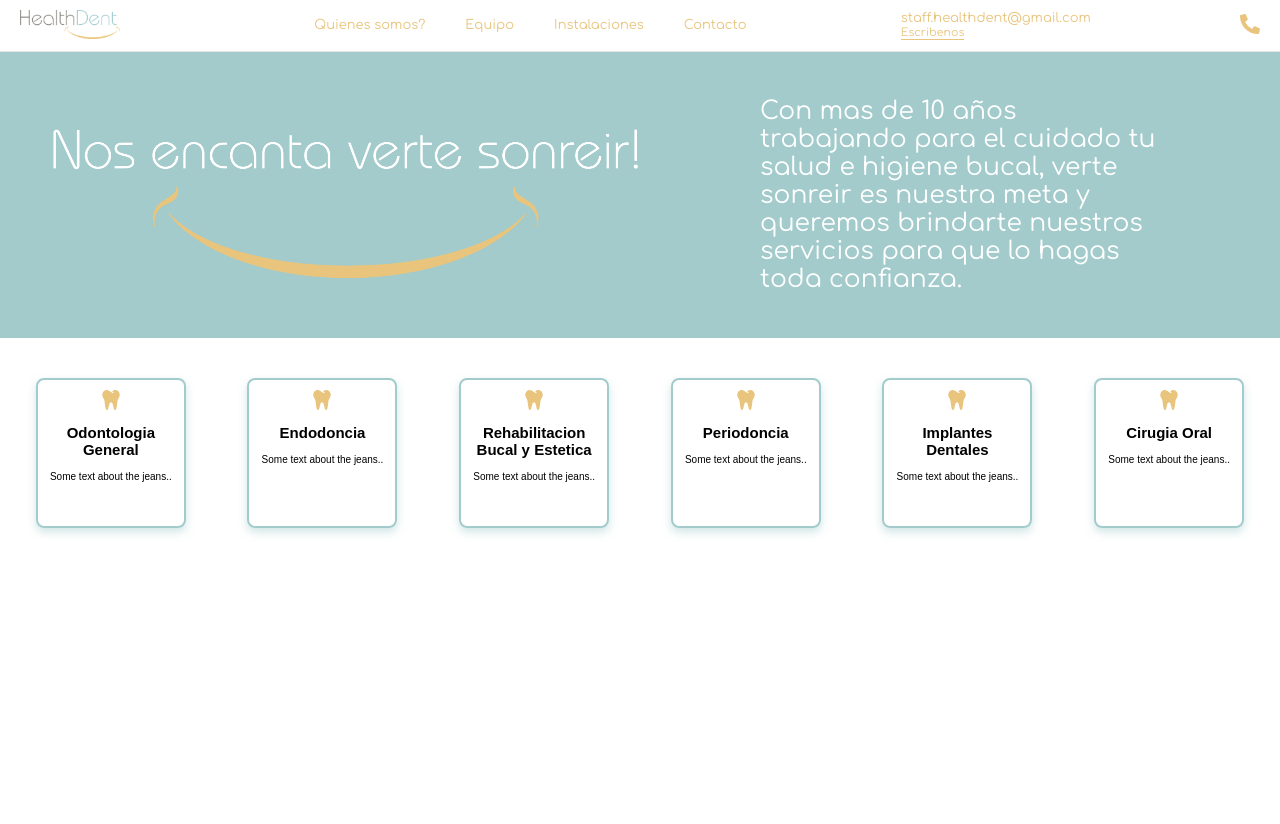
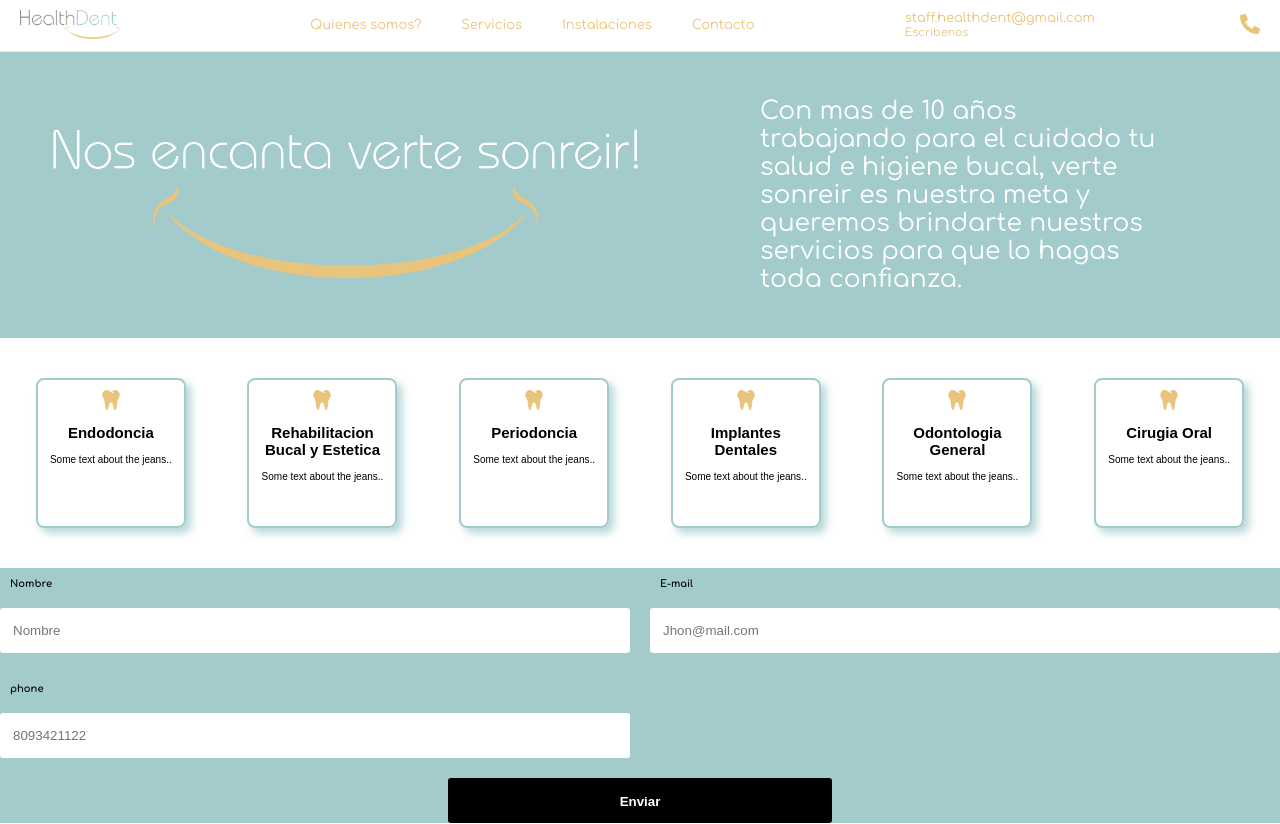
Before and after one commit to efs0-cod3/healthdent, a React (Create React App) app: page / in a window 1280 px wide. Before the commit the page ends 800 px from the top, so only its background shows below. Built offline with nearby package versions, Linux system fonts and the light colour scheme.

Commit message:
starting to look good

```diff
--- a/package.json
+++ b/package.json
@@ -3,6 +3,10 @@
   "version": "0.1.0",
   "private": true,
   "dependencies": {
+    "@fortawesome/fontawesome-svg-core": "^6.1.1",
+    "@fortawesome/free-regular-svg-icons": "^6.1.1",
+    "@fortawesome/free-solid-svg-icons": "^6.1.1",
+    "@fortawesome/react-fontawesome": "^0.1.18",
     "@testing-library/jest-dom": "^5.16.4",
     "@testing-library/react": "^13.2.0",
     "@testing-library/user-event": "^13.5.0",
--- a/src/App.js
+++ b/src/App.js
@@ -1,36 +1,117 @@
 
+import React, {useState} from 'react'
 import './css/style.css'
 import Logo from './assets/healthDent.png'
 import MobileNavBar from './components/navbar';
 import Services from './components/services';
 import NosEncanta from './assets/nos-en.png'
+import CompInput from './components/input';
+import {FormVal, ButtonCentered, Button, SuccessMsj, ErrorMsj } from './elements/form'
+import { FaExclamationTriangle} from "react-icons/fa"
+
+
 
 
 const style = {color: '#e9c47c', fontSize: '20px'};
 
 function App() {
 
+  const [user, changeUser] = useState({field:'', valid: null})
+  const [name, changeName] = useState({field:'', valid: null})
+  const [mail, changeMail] = useState({field:'', valid: null})
+  const [phone, changePhone] = useState({field:'', valid: null})
+  const [formValid, changeFormValid] = useState(null);
+
+
+  const expresions = {
+      user: /^[a-zA-Z0-9_-]{4,16}$/, // Letras, numeros, guion y guion_bajo
+      name: /^[a-zA-ZÀ-ÿ\s]{1,40}$/, // Letras y espacios, pueden llevar acentos.
+      mail: /^[a-zA-Z0-9_.+-]+@[a-zA-Z0-9-]+\.[a-zA-Z0-9-.]+$/,
+      phone: /^\d{10,14}$/ // 7 a 14 numeros.
+  }
+
+  const onSubmit = (e) => {
+      e.preventDefault()
+      if( user.valid === 'true'
+      && name.valid === 'true'
+      && mail.valid === 'true'
+      && phone.valid === 'true'
+    ){
+          changeFormValid(true)
+          changeUser({field: '', valid: null})
+          changeName({field: '', valid: null})
+          changeMail({field: '', valid: null})
+          changePhone({field: '', valid: null})
+
+      }else{
+          changeFormValid(false)
+      }
+
+  }
+
 return (
     <div className="App">
-      <header className="App-header">
         <MobileNavBar src={Logo} style={style} />
-      </header>
-      <main>
+      <main id='nosotros'>
         <img className='encanta' src={NosEncanta} alt='nos encanta verte sonreir' />
         <article className='about'>
           <p>Con mas de 10 años trabajando para el cuidado tu salud e higiene bucal, verte sonreir es nuestra meta y queremos brindarte nuestros servicios para que lo hagas toda confianza.</p>
         </article>
       </main>
 
-      <section className='services'>
+      <section className='services' id='servicios'>
+        <Services style={ style } title='Endodoncia'/>
+        <Services style={ style } title='Rehabilitacion Bucal y Estetica'/>
+        <Services style={ style } title='Periodoncia'/>
+        <Services style={ style } title='Implantes Dentales'/>
+        <Services style={ style } title='Odontologia General'/>
+        <Services style={ style } title='Cirugia Oral'/>
+      </section>
 
-      <Services style={ style } title='Odontologia General'/>
-      <Services style={ style } title='Endodoncia'/>
-      <Services style={ style } title='Rehabilitacion Bucal y Estetica'/>
-      <Services style={ style } title='Periodoncia'/>
-      <Services style={ style } title='Implantes Dentales'/>
-      <Services style={ style } title='Cirugia Oral'/>
+      <section id='contacto'>
+        <FormVal action="" onSubmit={onSubmit}>
+        <CompInput
+          state={name}
+          changeState={changeName}
+          type="text"
+          label="Nombre"
+          placeholder="Nombre"
+          errorLeyend="Nombre solo debe contener solo letras y espacios"
+          expresionRegular={expresions.name}
+        />
 
+        <CompInput
+          state={mail}
+          changeState={changeMail}
+          type="email"
+          label="E-mail"
+          placeholder="Jhon@mail.com"
+          name="mail"
+          errorLeyend="Mail should contain only letters, points, numbers, - and _"
+          expresionRegular={expresions.mail}
+        />
+
+        <CompInput
+          state={phone}
+          changeState={changePhone}
+          type="text"
+          label="phone"
+          placeholder="8093421122"
+          name="mail"
+          errorLeyend="Password should contain 10 - 14 characters"
+          expresionRegular={expresions.phone}
+        />
+
+        {formValid === false && <ErrorMsj>
+            <FaExclamationTriangle />
+                <p><b>Error:</b> Por favor rellena el formulario correctamente.</p>
+            </ErrorMsj>}
+
+            <ButtonCentered>
+                <Button type='submit'>Enviar</Button>
+                {formValid === true && <SuccessMsj>Formulario enviado exitosamente!</SuccessMsj>}
+            </ButtonCentered>
+        </FormVal>
       </section>
     </div>
   );
--- /dev/null
+++ b/src/components/input.js
@@ -0,0 +1,39 @@
+import React from "react";
+import { FaCheckCircle, FaTimesCircle} from "react-icons/fa"
+import { GroupInput, ErrorLeyend, IconValidation, Label, Input } from "../elements/form";
+
+const CompInput = ({state, changeState, type, label, placeholder,  name, errorLeyend, expresionRegular, funcion}) => {
+    const onChange = (e) => {
+        // console.log(e.target.value);
+        changeState({...state, field: e.target.value})//cambia el estado y spread field and valid como input
+    }
+
+    const validation = (e) =>{
+        if(expresionRegular){
+            if(expresionRegular.test(state.field)){
+                changeState({...state, valid: 'true'})
+            }else{
+                changeState({...state, valid: 'false'})
+
+            }
+        }
+        if(funcion){
+
+            funcion();
+        }
+    }
+    return (
+        <div>
+            <Label htmlFor={name} valid={state.valid}>{label} </Label>
+               <GroupInput>
+                    <Input type = {type} placeholder = {placeholder} id={name} value={state.field} onChange={onChange} onKeyUp={validation} onBlur={validation} valid={state.valid}/>
+                    <IconValidation
+                     icon={state.valid ===  'true' ? FaCheckCircle : FaTimesCircle}
+                     valid={state.valid}/>
+               </GroupInput>
+               <ErrorLeyend valid={state.valid}> {errorLeyend} </ErrorLeyend>
+        </div>
+    );
+}
+
+export default CompInput
--- a/src/components/navbar.js
+++ b/src/components/navbar.js
@@ -1,36 +1,51 @@
-import React,  { useState } from "react";
+import React,  { useState, useEffect } from "react";
 import './navlinks.css'
 import { FaBars,FaPhoneAlt,FaTimes } from "react-icons/fa";
-
-
 
 const MobileNavBar = ({src,style,}) => {
   const [ active, setActive ] = useState('bars');
   const [ toggleIcon, setToggle ] = useState('active');
-  const [ navLink, setLink ] = useState('links');
+  const [ navLink, setLinks ] = useState('links');
+  const [ scroll, setScroll ] = useState('')
+
+
 
   function ToggleShow(){
       active === 'bars' ? setActive ("bars active") : setActive('bars');
       toggleIcon === 'times' ? setToggle ('times active') : setToggle('times');
-      navLink === 'links' ? setLink ('links show') : setLink('links')
+      navLink === 'links' ? setLinks ('links show') : setLinks('links')
     }
 
+    // manage navbar on scrolling
+    useEffect(() => {
+      window.addEventListener('scroll', stickNavbar);
+      return () => window.removeEventListener('scroll', stickNavbar);
+    }, []);
+
+    const stickNavbar = () => {
+      if (window !== undefined) {
+        let windowHeight = window.scrollY;
+        // window height changed for the demo
+        windowHeight > 0 ? setScroll('nav--scrolled') : setScroll('');
+      }
+    };
+// navbar on scrolling
 
   return (
-    <div>
+    <header onScroll={ scroll } className= {scroll}>
     <nav>
         <div onClick= { ToggleShow } className='sandwish-mobile' >
-    <FaBars style={ style } className={ active }  />
-    <FaTimes style={ style } className={ toggleIcon } />
+          <FaBars style={ style } className={ active }  />
+          <FaTimes style={ style } className={ toggleIcon } />
         </div>
       <div>
       <img src={src} alt='logo' className='logo'/>
       </div>
       <ul className={navLink}>
-        <li><a href='#nosotos'>Quienes somos?</a></li>
-        <li><a href='#equipo'>Equipo</a></li>
-        <li><a href='#instalaciones'>Instalaciones</a></li>
-        <li><a href='#contacto'>Contacto</a></li>
+        <li onClick= { ToggleShow } className="link"><a href='#nosotros'>Quienes somos?</a></li>
+        <li onClick= { ToggleShow } className="link"><a href='#servicios'>Servicios</a></li>
+        <li onClick= { ToggleShow } className="link"><a href='#instalaciones'>Instalaciones</a></li>
+        <li onClick= { ToggleShow } className="link"><a href='#contacto'>Contacto</a></li>
       </ul>
       <div className="mail-div">
         <p className="mail" >staff.healthdent@gmail.com</p>
@@ -39,9 +54,8 @@ const MobileNavBar = ({src,style,}) => {
       <div className='phone'>
       <FaPhoneAlt style={{color: '#e9c47c', fontSize: '20px'}} className='phone' />
       </div>
-
       </nav>
-    </div>
+      </header>
   );
 }
 
--- a/src/components/navlinks.css
+++ b/src/components/navlinks.css
@@ -50,19 +50,26 @@ a:focus {
 
 .mail-div span {
     font-size: 1.1rem;
-    border-bottom: solid .3px;
 
 
 }
 
 .mail-div span:hover {
     color: #a3cbcc;
+    border-bottom: solid .3px;
+}
+
+.nav--scrolled {
+    position: fixed;
+    top: 0;
+    left: 0;
 }
 
 @media all and (max-width: 800px) {
     .sandwish-mobile {
         display: block;
     }
+
 
     .links {
         margin: 0;
--- a/src/components/service.css
+++ b/src/components/service.css
@@ -1,5 +1,5 @@
 .card {
-    box-shadow: 0 4px 8px 0 rgba(163,203,204, 0.5);
+    box-shadow: 5px 5px 8px 0 rgba(163,203,204, 0.8);
     max-width: 300px;
     padding: 10px;
     margin: auto;
--- a/src/components/services.js
+++ b/src/components/services.js
@@ -1,7 +1,7 @@
 import React from "react";
 import { FaTooth } from "react-icons/fa";
 import "./service.css"
-// import { GiTooth } from "react-icons/gi";
+// import { GiTooth, GiAncientScrew } from "react-icons/gi";
 
 
 const  Services = ({style, title}) => {
--- a/src/css/style.css
+++ b/src/css/style.css
@@ -2,7 +2,7 @@
 
 :root {
     --hdyellow: #e9c47c;
-    --blue: #a3cbcc;
+    --blueish: #a3cbcc;
     --hdgrey: #8a877f;
     --hdlightgrey: #CDCBC3;
 }
@@ -56,25 +56,26 @@ nav {
 
 }
 
-main{
-    background-color: #a3cbcc;
+main {
+    background-color:var(--blueish);
     display: flex;
     padding: 20px;
     align-items: center;
     gap: 10rem;
 }
-.encanta{
+
+.encanta {
     width: 50vw;
 }
+
 .about {
 
     color: white;
     font-size: 2.5rem;
     width: 400px;
-
 }
 
-.services{
+.services {
     display: flex;
     flex-wrap: wrap;
     padding: 40px 20px;
@@ -91,8 +92,9 @@ main{
         text-align: center;
         padding: 20px;
         flex-direction: column;
-        gap:1rem;
+        gap: 1rem;
     }
+
     .about {
         color: white;
         font-size: 1.5rem;
@@ -104,6 +106,8 @@ main{
         margin: 30px 0;
     }
 
-
+    .nav--scrolled {
+        position: fixed;
+    }
 
 }
--- /dev/null
+++ b/src/elements/form.js
@@ -0,0 +1,182 @@
+import styled, { css } from 'styled-components'
+import { FontAwesomeIcon } from '@fortawesome/react-fontawesome'
+
+
+const colors = {
+    border: "#0075ff",
+    error: "#bb2929",
+    success: "#1ed12d",
+    error_bg: "#f66060",
+    hdyellow: "#e9c47c",
+    blueish: "#a3cbcc",
+    hdgrey: "#8a877f",
+    hdlightgrey: "#CDCBC3"
+}
+
+const FormVal = styled.form`
+background: ${colors.blueish};
+display: grid;
+grid-template-columns: 1fr 1fr;
+gap: 20px;
+
+@media(max-width: 800px){
+    grid-template-columns: 1fr;
+}
+`;
+
+const Label = styled.label`
+display:block;
+font-weight:700;
+padding: 10px;
+min-height:40px;
+cursor:pointer;
+
+${props => props.valid === 'false' && css`
+color: ${colors.error} !important;
+` }
+
+`;
+
+const GroupInput = styled.div `
+position:relative;
+z-index:90;
+`;
+
+const Input = styled.input`
+width:100%;
+background: #fff;
+border-radius: 3px;
+height: 45px;
+line-height:45px;
+padding: 0 40px 0 10px;
+transition: .3 ease all;
+border: 3px solid transparent;
+
+&:focus {
+    border: 3px solid ${colors.border};
+    outline: none;
+    box-shadow: 3px 0 30px rgba(163,163,163, 0.4)
+}
+
+${props => props.valid === 'true' && css`
+border: 3px solid transparent;
+` }
+
+${props => props.valid === 'false' && css`
+border: 3px solid ${colors.error} !important;
+` }
+
+`;
+
+const ErrorLeyend = styled.p`
+color: ${colors.error};
+font-size: 12px;
+margin-bottom:0;
+display: none;
+
+${props => props.valid === 'true' && css`
+display: none;
+` }
+
+${props => props.valid === 'false' && css`
+display: block;
+` }
+`;
+
+const IconValidation = styled(FontAwesomeIcon)`
+position: absolute;
+right: 10px;
+bottom: 14px;
+z-index: 100;
+font-size: 16px;
+opacity: 0;
+
+${props => props.valid === 'false' && css`
+opacity: 1;
+color: ${colors.error}
+` }
+
+${props => props.valid === 'true' && css`
+opacity:1;
+color: ${colors.success};
+` }
+
+`;
+
+const TermsContainer = styled.div`
+grid-column: span 2;
+
+input{
+    margin-right: 10px;
+}
+
+@media(max-width: 800px){
+    grid-column: span 1;
+}
+`;
+
+const ButtonCentered = styled.div`
+display: flex;
+flex-direction: column;
+align-items: center;
+grid-column: span 2;
+
+@media(max-width: 800px){
+    grid-column: span 1;
+}
+`;
+
+const Button = styled.button`
+height: 45px;
+line-height:45px;
+width: 30%;
+background:#000;
+color:#fff;
+font-weight: bold;
+border: none;
+border-radius: 3px;
+cursor:pointer;
+transition: .1s ease all;
+
+    &:hover{
+        box-shadow: 3px 0px 30px rgba(163, 163, 163, 1);
+    }
+`;
+
+const SuccessMsj = styled.p`
+font-size:14px;
+color:${colors.success}
+
+`;
+
+const ErrorMsj = styled.div`
+display: flex;
+align-items: center;
+height: 45px;
+line-height:45px;
+background: ${colors.error_bg};
+padding: 0 15px;
+border-radius: 3px;
+grid-column: span 2;
+p{
+    margin: 0;
+}
+b {
+    margin-left:10px;
+
+}
+`;
+
+export {
+    FormVal,
+    Label,
+    GroupInput,
+    Input,
+    ErrorLeyend,
+    IconValidation,
+    TermsContainer,
+    ButtonCentered,
+    Button,
+    SuccessMsj,
+    ErrorMsj,
+}
```
Also changed, not shown: 1 other file (tests, documents, lock files or other folders).
